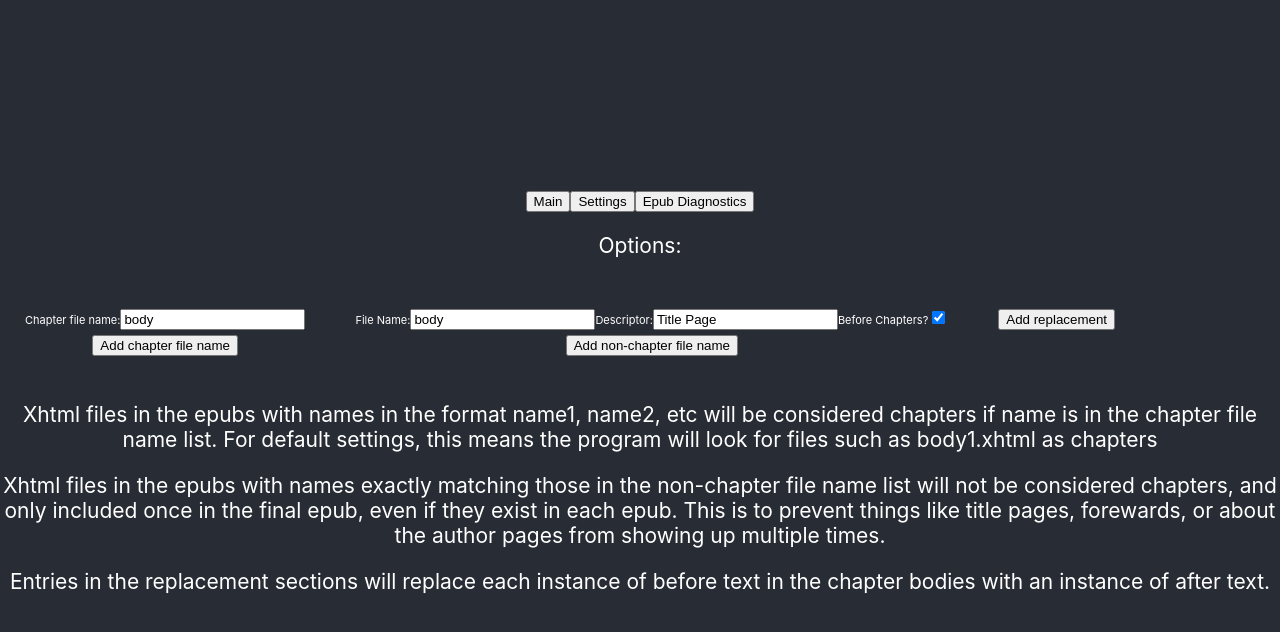
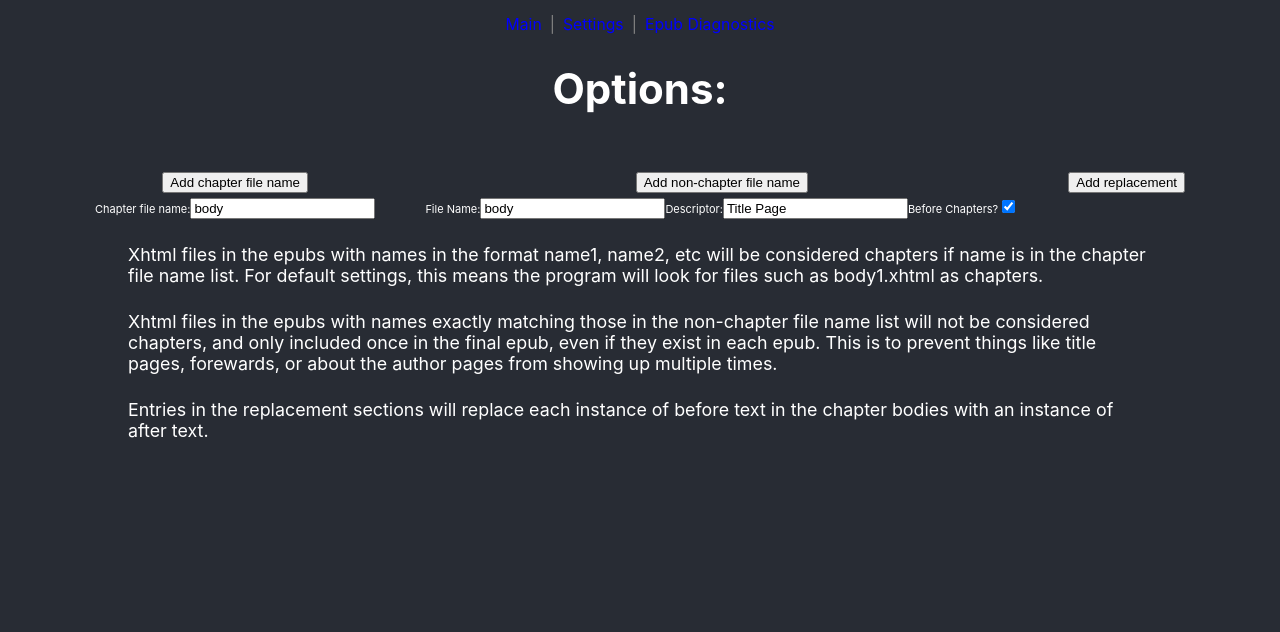
Before and after one commit to katie-morrison/epub-manip-front, a React (Create React App) app: page / in a window 1280 px wide. Both pictures are taken after a click on the button "Settings". Shown: the top 632 px of the page. Built offline with nearby package versions, Linux system fonts and the light colour scheme.

Commit message:
General aesthetic changes

```diff
--- a/src/App.css
+++ b/src/App.css
@@ -8,13 +8,13 @@
   display: flex;
   flex-direction: column;
   align-items: center;
-  justify-content: center;
   font-size: calc(5px + 2vmin);
   color: white;
 }
 
 .container {
   display: flex;
+  justify-content: center;
 }
 
 .options-block {
@@ -25,3 +25,31 @@
 label {
   font-size: calc(3px + 1vmin);
 }
+
+.link-style {
+  background: none;
+  border: none;
+  padding: 0;
+  margin: 0;
+  color: blue;
+  cursor: pointer;
+  font: inherit;
+  text-align: left;
+  font-size: .75em;
+}
+
+.link-style + .link-style::before {
+  content: "|";
+  margin: 0 8px;
+  color: gray;
+}
+
+p {
+  font-size: .85em;
+  margin: 0 10%;
+  text-align: left;
+}
+
+.navigation-container {
+  margin-top: 10px
+}
--- a/src/components/EpubDiagnostics.js
+++ b/src/components/EpubDiagnostics.js
@@ -1,10 +1,15 @@
+import { useEffect } from 'react'
 import axios from 'axios'
 
 import { getFileExtension } from "../util/file-functions"
 
 function EpubDiagnostics() {
+    useEffect(() => {
+        document.title = 'Epub Diagnostics'
+    })
     return (
         <div>
+            <h1>Diagnostics: </h1>
             <input id='diagnosticFile' type='file'></input>
             <button type='button' onClick={getDiagnostics}>Diagnose</button>
             <ol id='epubFiles'></ol>
--- a/src/components/EpubDirectory.js
+++ b/src/components/EpubDirectory.js
@@ -13,10 +13,10 @@ function EpubDirectory() {
     return (
         <div>
             <header className='App-header'>
-                <div>
-                    <button onClick={display_main}>Main</button>
-                    <button onClick={display_settings}>Settings</button>
-                    <button onClick={display_diagnostics}>Epub Diagnostics</button>
+                <div className='navigation-container'>
+                    <button className='link-style' onClick={display_main}>Main</button>
+                    <button className='link-style' onClick={display_settings}>Settings</button>
+                    <button className='link-style' onClick={display_diagnostics}>Epub Diagnostics</button>
                 </div>
                 <div id="epubDirectoryContainer">
                     <EpubManip options={fileOptions} />
--- a/src/components/EpubManip.js
+++ b/src/components/EpubManip.js
@@ -7,10 +7,11 @@ import { getFileExtension } from '../util/file-functions';
 function EpubManip(props) {
     useEffect(() => {
         fileOptions = props.options
+        document.title = 'Epub Upload'
     }, [props])
     return (
         <div>
-            <p>Files:</p>
+            <h1>Files:</h1>
             <div id="fileContainer"></div>
             <button id="addFile" type="button" onClick={add_file_input}>Add file</button>
             <div>
@@ -19,6 +20,7 @@ function EpubManip(props) {
             </div>
             <button type="button" onClick={send}>Merge</button>
             <p>The purpose of this page is to help merge epub files representing individual, serialized chapters into one epub file. Some light editing is also supported.</p>
+            <br />
             <p>Please note, this is an ongoing project, and due to structural quirks, some epubs may not currently work properly. If you do not have epub files, but would like to play around regardless, you can download a set of samples below:</p>
             <button type="button" onClick={downloadDemoFiles}>Download Demo Files</button>
         </div>
--- a/src/components/EpubSettings.js
+++ b/src/components/EpubSettings.js
@@ -13,26 +13,29 @@ function EpubSettings(props) {
         bodyFormatContainer.render(<ChapterContainer chapterData={fileOptions.chapterFormat} />)
         nonBodyFormatContainer.render(<NonChapterContainer nonChapterData={fileOptions.nonChapterXHTML}/>)
         replacementsContainer.render(<ReplacementContainer replacementData={fileOptions.replacements}/>)
+        document.title = 'Upload Settings'
     }, [props])
     return (
         <div>
-            <p>Options:</p>
+            <h1>Options:</h1>
             <div className="container">
                 <div className="options-block">
+                    <button type="button" onClick={add_chapter_format}>Add chapter file name</button>
                     <div id="bodyFormatContainer"></div>
-                    <button type="button" onClick={add_chapter_format}>Add chapter file name</button>
                 </div>
                 <div className="options-block">
+                    <button type="button" onClick={add_non_chapter_format}>Add non-chapter file name</button>
                     <div id="nonBodyFormatContainer"></div>
-                    <button type="button" onClick={add_non_chapter_format}>Add non-chapter file name</button>
                 </div>
                 <div className="options-block">
+                    <button type="button" onClick={add_replacement}>Add replacement</button>
                     <div id="replacementsContainer"></div>
-                    <button type="button" onClick={add_replacement}>Add replacement</button>
                 </div>
             </div>
-            <p>Xhtml files in the epubs with names in the format name1, name2, etc will be considered chapters if name is in the chapter file name list. For default settings, this means the program will look for files such as body1.xhtml as chapters</p>
+            <p>Xhtml files in the epubs with names in the format name1, name2, etc will be considered chapters if name is in the chapter file name list. For default settings, this means the program will look for files such as body1.xhtml as chapters.</p>
+            <br />
             <p>Xhtml files in the epubs with names exactly matching those in the non-chapter file name list will not be considered chapters, and only included once in the final epub, even if they exist in each epub. This is to prevent things like title pages, forewards, or about the author pages from showing up multiple times.</p>
+            <br />
             <p>Entries in the replacement sections will replace each instance of before text in the chapter bodies with an instance of after text.</p>
         </div>
     )
```
